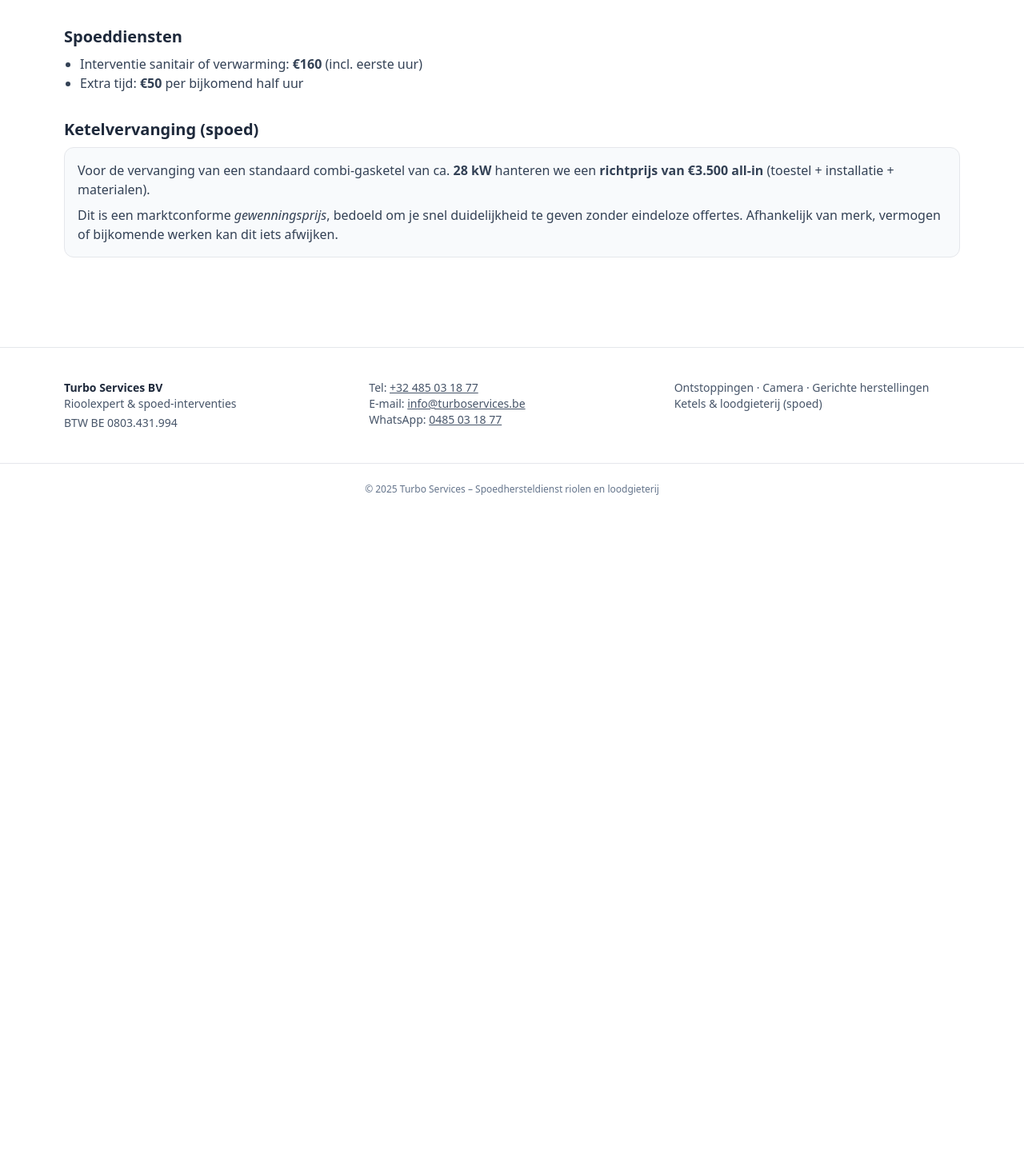
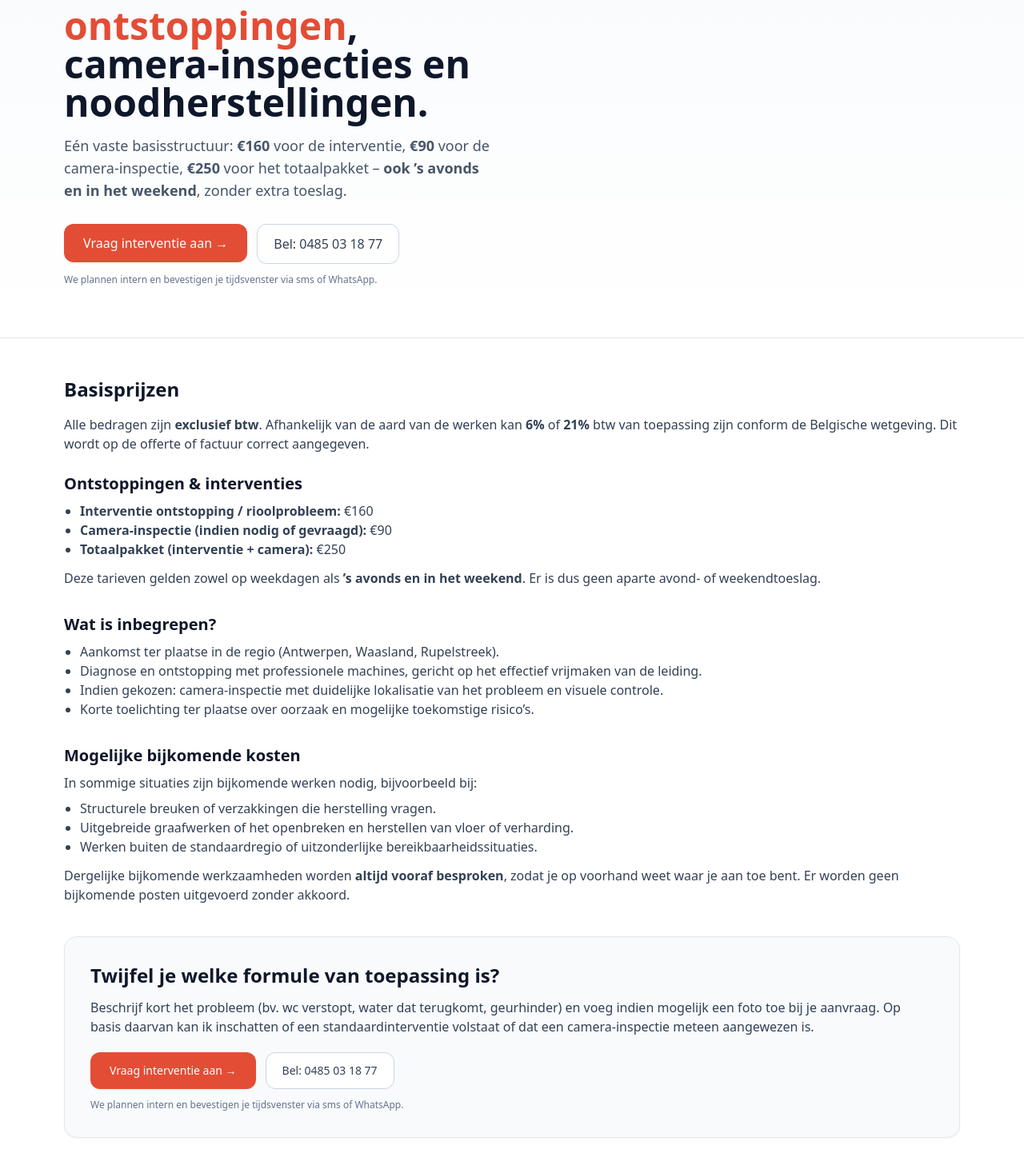
Before and after one commit to Turbo-89/turboservices, a Next.js app: page /prijzen in a window 1280 px wide. Shown: the part 328-1770 px from the top of the page at 80% size. Before the commit the page ends 972 px from the top, so only its background shows below. Built offline with nearby package versions, Linux system fonts and the light colour scheme.

Commit message:
Update page.tsx

```diff
--- a/app/prijzen/page.tsx
+++ b/app/prijzen/page.tsx
@@ -1,35 +1,135 @@
+import Link from "next/link";
+
 export default function Prijzen() {
   return (
+    <>
+      {/* HERO – zelfde stijl als andere pagina's */}
+      <section className="relative overflow-hidden bg-gradient-to-b from-slate-50 to-white border-b">
+        <div className="container mx-auto grid max-w-6xl grid-cols-1 items-center gap-10 px-4 py-12 md:grid-cols-2 md:py-16">
+          <div>
+            <h1 className="text-3xl font-bold leading-tight text-slate-900 md:text-5xl">
+              Duidelijke tarieven voor
+              <span className="block mt-1">
+                <span className="text-[var(--turbo-red,#E34D35)]">ontstoppingen</span>, camera-inspecties
+                en noodherstellingen.
+              </span>
+            </h1>
+            <p className="mt-4 max-w-xl text-lg text-slate-600">
+              Eén vaste basisstructuur: <strong>€160</strong> voor de interventie,{" "}
+              <strong>€90</strong> voor de camera-inspectie, <strong>€250</strong> voor het
+              totaalpakket – <strong>ook ’s avonds en in het weekend</strong>, zonder extra toeslag.
+            </p>
+
+            <div className="mt-7 flex flex-col items-start gap-3 sm:flex-row">
+              <Link
+                href="/boeken"
+                className="inline-flex items-center gap-2 rounded-xl bg-[var(--turbo-red,#E34D35)] px-6 py-3 text-white shadow-sm transition hover:opacity-90"
+              >
+                Vraag interventie aan →
+              </Link>
+              <a
+                href="tel:+32485031877"
+                className="inline-flex items-center gap-2 rounded-xl border border-slate-300 bg-white px-5 py-3 text-slate-700 hover:bg-slate-50"
+              >
+                Bel: 0485 03 18 77
+              </a>
+            </div>
+            <p className="mt-3 text-xs text-slate-500">
+              We plannen intern en bevestigen je tijdsvenster via sms of WhatsApp.
+            </p>
+          </div>
+        </div>
+      </section>
+
+      {/* PRIJZEN-INHOUD */}
       <section className="container mx-auto max-w-4xl px-4 py-12">
-      <h1 className="mb-6 text-3xl font-bold">Prijzen</h1>
-      <p className="mb-8 text-slate-700">
-        Transparant en duidelijk. Alle prijzen zijn exclusief btw. Afhankelijk van het type werk kan 6% of 21% btw van toepassing zijn conform de Belgische wetgeving.
-        Voor avond- en weekendinterventies gelden verhoogde tarieven.
+        <h2 className="mb-4 text-2xl font-semibold text-slate-900">Basisprijzen</h2>
+        <p className="mb-6 text-slate-700">
+          Alle bedragen zijn <strong>exclusief btw</strong>. Afhankelijk van de aard van de werken kan{" "}
+          <strong>6%</strong> of <strong>21%</strong> btw van toepassing zijn conform de Belgische
+          wetgeving. Dit wordt op de offerte of factuur correct aangegeven.
         </p>
 
         <div className="space-y-8">
-        {/* Spoeddiensten */}
           <div>
-          <h2 className="text-xl font-semibold">Spoeddiensten</h2>
+            <h3 className="text-xl font-semibold text-slate-900">Ontstoppingen &amp; interventies</h3>
             <ul className="mt-2 list-disc pl-5 text-slate-700">
-            <li>Interventie sanitair of verwarming: <strong>€160</strong> (incl. eerste uur)</li>
-            <li>Extra tijd: <strong>€50</strong> per bijkomend half uur</li>
+              <li>
+                <strong>Interventie ontstopping / rioolprobleem:</strong> €160
+              </li>
+              <li>
+                <strong>Camera-inspectie (indien nodig of gevraagd):</strong> €90
+              </li>
+              <li>
+                <strong>Totaalpakket (interventie + camera):</strong> €250
+              </li>
+            </ul>
+            <p className="mt-3 text-slate-700">
+              Deze tarieven gelden zowel op weekdagen als <strong>’s avonds en in het weekend</strong>.
+              Er is dus geen aparte avond- of weekendtoeslag.
+            </p>
+          </div>
+
+          <div>
+            <h3 className="text-xl font-semibold text-slate-900">Wat is inbegrepen?</h3>
+            <ul className="mt-2 list-disc pl-5 text-slate-700">
+              <li>Aankomst ter plaatse in de regio (Antwerpen, Waasland, Rupelstreek).</li>
+              <li>
+                Diagnose en ontstopping met professionele machines, gericht op het effectief vrijmaken van de
+                leiding.
+              </li>
+              <li>
+                Indien gekozen: camera-inspectie met duidelijke lokalisatie van het probleem en visuele controle.
+              </li>
+              <li>Korte toelichting ter plaatse over oorzaak en mogelijke toekomstige risico’s.</li>
             </ul>
           </div>
 
-        {/* Verwarmingsketels */}
           <div>
-          <h2 className="text-xl font-semibold">Ketelvervanging (spoed)</h2>
-          <div className="mt-2 rounded-xl border bg-slate-50 p-4">
-            <p className="text-slate-700">
-              Voor de vervanging van een standaard combi-gasketel van ca. <strong>28&nbsp;kW</strong> hanteren we een <strong>richtprijs van €3.500 all-in</strong> (toestel + installatie + materialen).
+            <h3 className="text-xl font-semibold text-slate-900">Mogelijke bijkomende kosten</h3>
+            <p className="mt-2 text-slate-700">
+              In sommige situaties zijn bijkomende werken nodig, bijvoorbeeld bij:
             </p>
-            <p className="mt-2 text-slate-700">
-              Dit is een marktconforme <em>gewenningsprijs</em>, bedoeld om je snel duidelijkheid te geven zonder eindeloze offertes. Afhankelijk van merk, vermogen of bijkomende werken kan dit iets afwijken.
+            <ul className="mt-2 list-disc pl-5 text-slate-700">
+              <li>Structurele breuken of verzakkingen die herstelling vragen.</li>
+              <li>Uitgebreide graafwerken of het openbreken en herstellen van vloer of verharding.</li>
+              <li>Werken buiten de standaardregio of uitzonderlijke bereikbaarheidssituaties.</li>
+            </ul>
+            <p className="mt-3 text-slate-700">
+              Dergelijke bijkomende werkzaamheden worden <strong>altijd vooraf besproken</strong>, zodat je
+              op voorhand weet waar je aan toe bent. Er worden geen bijkomende posten uitgevoerd zonder akkoord.
             </p>
           </div>
         </div>
+
+        <div className="mt-10 rounded-2xl border bg-slate-50 p-6 shadow-sm md:p-8">
+          <h2 className="mb-3 text-2xl font-semibold text-slate-900">
+            Twijfel je welke formule van toepassing is?
+          </h2>
+          <p className="mb-5 text-slate-700">
+            Beschrijf kort het probleem (bv. wc verstopt, water dat terugkomt, geurhinder) en voeg indien mogelijk
+            een foto toe bij je aanvraag. Op basis daarvan kan ik inschatten of een standaardinterventie volstaat of
+            dat een camera-inspectie meteen aangewezen is.
+          </p>
+          <div className="flex flex-col gap-3 sm:flex-row">
+            <Link
+              href="/boeken"
+              className="inline-flex items-center justify-center gap-2 rounded-xl bg-[var(--turbo-red,#E34D35)] px-6 py-3 text-sm font-medium text-white shadow-sm transition hover:opacity-90"
+            >
+              Vraag interventie aan →
+            </Link>
+            <a
+              href="tel:+32485031877"
+              className="inline-flex items-center justify-center gap-2 rounded-xl border border-slate-300 bg-white px-5 py-3 text-sm text-slate-700 hover:bg-slate-50"
+            >
+              Bel: 0485 03 18 77
+            </a>
+          </div>
+          <p className="mt-3 text-xs text-slate-500">
+            We plannen intern en bevestigen je tijdsvenster via sms of WhatsApp.
+          </p>
         </div>
       </section>
+    </>
   );
 }
```
Lines whose indentation alone changed are shown as unchanged.
